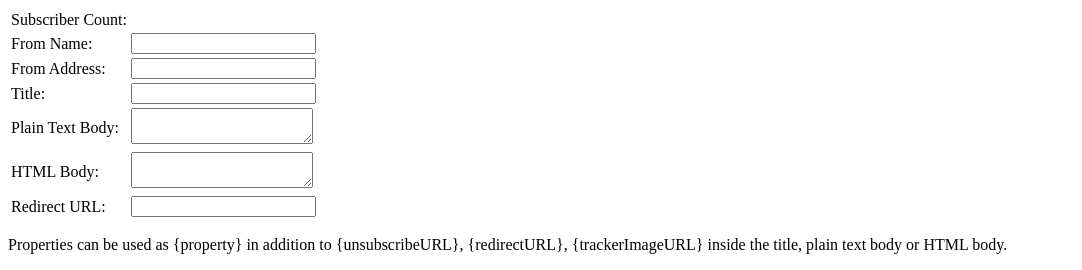
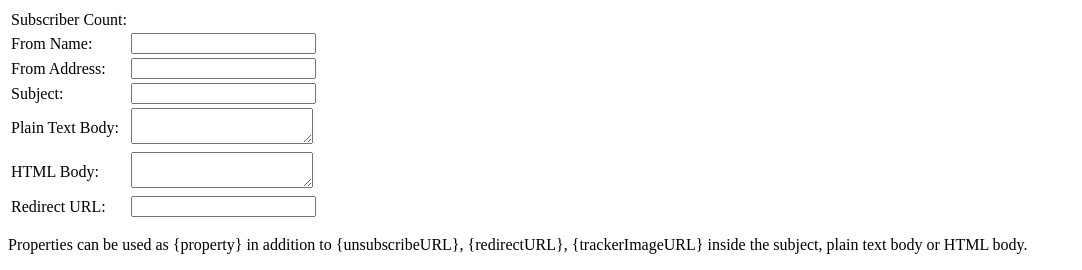
Before and after one commit to tart/tart-mailer, a Flask app: template templates/newEmail.html in a window 1280 px wide. Shown: the top 270 px of the page, without its empty margins (0-1082 px from the left). Run offline with Flask 2, Linux system fonts and the light colour scheme; the template is opened without the code that fills it, so the values that code supplies are empty.

Commit message:
Rename title column of the Email table.

```diff
--- a/db/001-initialTables.sql
+++ b/db/001-initialTables.sql
@@ -6,7 +6,7 @@ Create table Email (
     id integer not null,
     fromName varchar(200) not null,
     fromAddress varchar(200) not null,
-    title varchar(1000) not null,
+    subject varchar(1000) not null,
     plainBody text,
     hTMLBody text,
     redirectURL text,
--- a/db/002-newEmail.sql
+++ b/db/002-newEmail.sql
@@ -20,7 +20,7 @@ $$;
 
 Create or replace function NewEmail (
         fromAddress varchar,
-        title varchar,
+        subject varchar,
         plainBody text,
         hTMLBody text,
         redirectURL varchar(1000),
@@ -30,8 +30,8 @@ Create or replace function NewEmail (
     )
     language sql
     as $$
-With NewEmail as (insert into email (fromAddress, title, plainBody, hTMLBody, redirectURL) values
-        (fromaddress, title, plainBody, hTMLBody, redirectURL)
+With NewEmail as (insert into email (fromAddress, subject, plainBody, hTMLBody, redirectURL) values
+        (fromaddress, subject, plainBody, hTMLBody, redirectURL)
         returning *),
     NewEmailSent as (insert into EmailSend (emailId, subscriberId)
         select NewEmail.id, Subscriber.id
--- a/templates/newEmail.html
+++ b/templates/newEmail.html
@@ -22,9 +22,9 @@
             </td>
         </tr>
         <tr>
-            <td>Title:</td>
+            <td>Subject:</td>
             <td>
-                <input type="text" name="title" maxlength="1000" required />
+                <input type="text" name="subject" maxlength="1000" required />
             </td>
         </tr>
         <tr>
@@ -47,7 +47,7 @@
         </tr>
     </table>
 
-    <p>Properties can be used as {property} in addition to {unsubscribeURL}, {redirectURL}, {trackerImageURL} inside the title, plain text body or HTML body.</p>
+    <p>Properties can be used as {property} in addition to {unsubscribeURL}, {redirectURL}, {trackerImageURL} inside the subject, plain text body or HTML body.</p>
     <p>Example Properies: {{ exampleproperties }}</p>
 
     <p>
```
